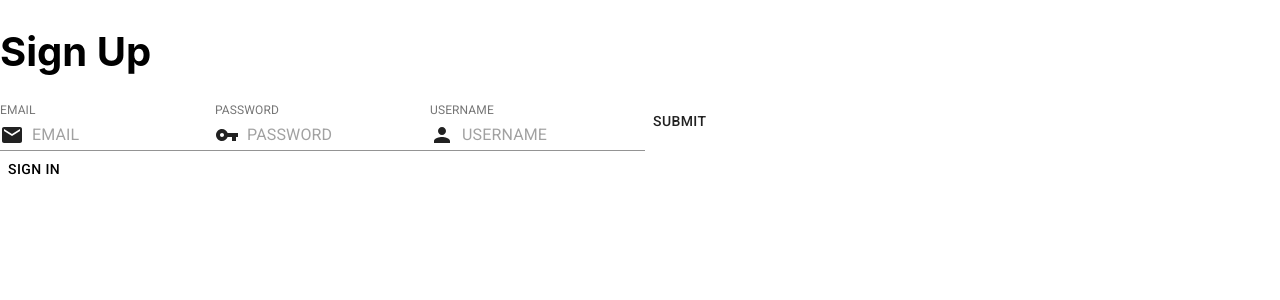
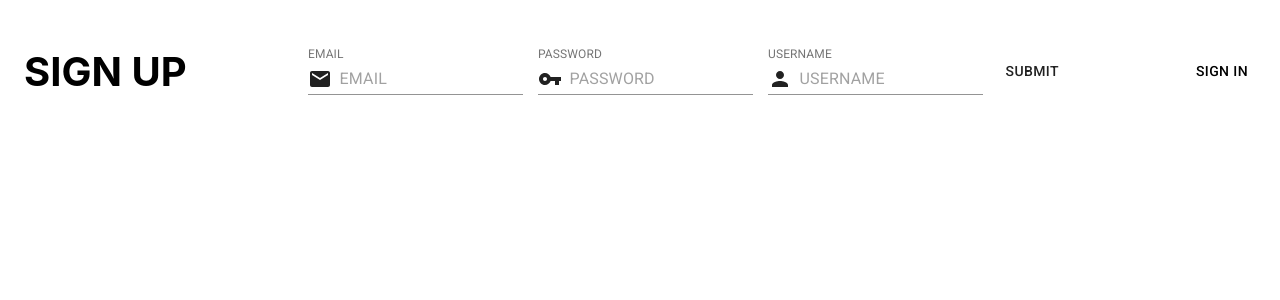
Before and after one commit to lisalamm22/onramp, a React (Create React App) app in the folder client/: page /register in a window 1280 px wide. Shown: the top 300 px of the page. Built offline with nearby package versions, Linux system fonts and the light colour scheme; no server answers.

Commit message:
style sign up page

```diff
--- a/client/src/components/login.tsx
+++ b/client/src/components/login.tsx
@@ -16,7 +16,6 @@ const Login: FunctionComponent<Props> = ({setAuthProp}) => {
     const [bgImg, setBGImg] = useState<any>(null)
 
     useEffect(() => {
-        console.log("fetch")
         fetchBGImage();
     }, [])
 
--- a/client/src/components/register.tsx
+++ b/client/src/components/register.tsx
@@ -1,9 +1,11 @@
-import {FunctionComponent,Fragment, useState} from 'react';
+import {FunctionComponent, useState, useEffect} from 'react';
+import axios from 'axios';
 import {RouteComponentProps} from 'react-router';
 import Textfield from '@material-ui/core/TextField';
-import { Button, InputAdornment } from '@material-ui/core';
+import { Button, Container, InputAdornment } from '@material-ui/core';
 import { Person, Email, VpnKey } from '@material-ui/icons';
 import { Link } from 'react-router-dom';
+import '../stylesheets/login.css'
 
 const Register: FunctionComponent<Props> = ({ setAuthProp }) => {
 
@@ -12,6 +14,23 @@ const Register: FunctionComponent<Props> = ({ setAuthProp }) => {
         password: "",
         username: "",
     })
+
+    const [bgImg, setBGImg] = useState<any>(null)
+
+    useEffect(() => {
+        fetchBGImage();
+    }, [])
+
+    const unsplashAPI = "https://api.unsplash.com"
+    // const accessKey = process.env.UNSPLASH_ACCESS_KEY
+
+    const fetchBGImage = async () => {
+        const res = await axios
+            .get(`${unsplashAPI}/photos/random?client_id=DvjCg2G2B7CpZqGGEO0BJbxr6YpaOeuFt09A32zLnEY&count=1 `)
+        const fetchedImage = await res.data[0];
+        console.log(fetchedImage)
+        setBGImg(fetchedImage)
+    }
 
     const { email, password, username } = inputs
 
@@ -37,9 +56,10 @@ const Register: FunctionComponent<Props> = ({ setAuthProp }) => {
     }
 
     return(
-        <Fragment>
-            <h1>Sign Up</h1>
-            <form onSubmit={onSubmit}>
+        <Container className="signup-page">
+            <div className="user-form-container">
+                <h1>SIGN UP</h1>
+                <form onSubmit={onSubmit} className="user-form">
                     <Textfield
                         type="email"
                         name="email"
@@ -81,10 +101,18 @@ const Register: FunctionComponent<Props> = ({ setAuthProp }) => {
                             )
                         }}/>
                     <Button onClick={onSubmit}>Submit</Button>
-                {/* <button>Submit</button> */}
                 </form>
                 <Button><Link to="/login">Sign In</Link></Button>
-        </Fragment>
+            </div>
+            {bgImg ?
+                <div className="user-form-img">
+                <img
+                    src={bgImg.urls.regular}
+                    alt={bgImg.description || bgImg.alt_description}
+
+                /> </div>
+                : null}
+        </Container>
     )
 }
 
--- a/client/src/stylesheets/login.css
+++ b/client/src/stylesheets/login.css
@@ -7,7 +7,8 @@ h1{
     font-size: 40px;
 }
 
-.login-page{
+.login-page,
+.signup-page{
     width: 100vw;
     height:100vh;
     overflow: hidden;
```
Also changed, not shown: 1 other file (tests, documents, lock files or other folders). Lines whose indentation alone changed are shown as unchanged.
